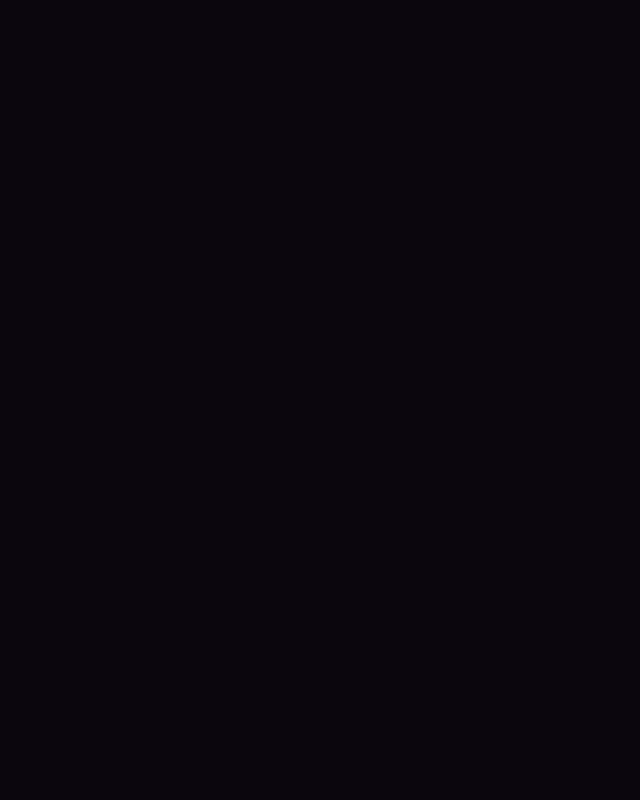
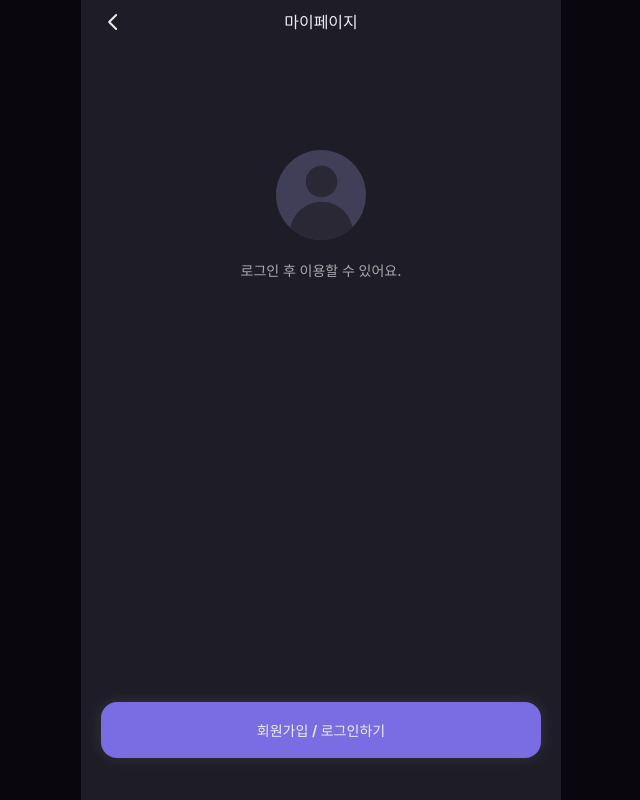
Before and after one commit to mongle-web/mongle-web, a React (Vite) app in the folder mongle-web/: page /profile in a window 1280 px wide. Before the commit this address had no page. Shown: the whole page, without its empty margins (319-959 px from the left). Built offline with nearby package versions, Linux system fonts and the light colour scheme.

Commit message:
[Feat]: #19 마이페이지 구현

```diff
--- a/mongle-web/src/components/common/Header.tsx
+++ b/mongle-web/src/components/common/Header.tsx
@@ -1,7 +1,6 @@
 import { useNavigate } from 'react-router-dom';
 
-// TODO: 마이페이지가 생기면 경로만 바꾸기 (예: '/mypage')
-const PROFILE_PATH = '/';
+const PROFILE_PATH = '/profile';
 
 // 로고 · 프로필 아이콘 공통 헤더 (피그마: 높이 24)
 function Header() {
--- /dev/null
+++ b/mongle-web/src/features/profile/pages/ProfilePage.tsx
@@ -0,0 +1,91 @@
+import { useNavigate } from 'react-router-dom';
+
+import { authStorage } from '@/api/authStorage';
+import { BackHeader } from '@/components/common';
+import { LOGIN_PATH, useAuth } from '@/hooks/useAuth';
+
+// TODO: 닉네임 API 연동 시 제거
+const TEMP_NICKNAME = '이름이름';
+
+// 마이페이지 (로그인 상태에 따라 로그아웃 버튼 / 로그인 버튼)
+function ProfilePage() {
+  const navigate = useNavigate();
+  const { isLoggedIn } = useAuth();
+
+  const handleLogin = () => {
+    navigate(LOGIN_PATH);
+  };
+
+  // TODO: 로그아웃 API가 생기면 호출 후 처리
+  const handleLogout = () => {
+    authStorage.clear();
+    navigate('/');
+  };
+
+  return (
+    <div className="relative min-h-dvh bg-b-900">
+      <BackHeader title="마이페이지" />
+
+      <section className="mx-auto mt-[106px] flex w-fit flex-col items-center gap-5">
+        <div className="relative size-[90px]">
+          <svg viewBox="0 0 90 90" fill="none" aria-hidden="true" className="size-[90px]">
+            <circle cx="45" cy="45" r="45" fill="#413E58" />
+            <path
+              d="M45.563 51.75C60.8758 51.7502 73.6338 62.6774 76.4712 77.1592C68.3567 85.1012 57.2517 89.9999 45.0005 90C33.2253 90 22.5079 85.4753 14.4878 78.0723C16.9575 63.1389 29.9296 51.75 45.563 51.75ZM45.563 15.75C54.2612 15.7503 61.313 22.8017 61.313 31.5C61.313 40.1983 54.2612 47.2497 45.563 47.25C36.8645 47.25 29.813 40.1985 29.813 31.5C29.813 22.8015 36.8645 15.75 45.563 15.75Z"
+              fill="#292834"
+            />
+          </svg>
+
+          {/* TODO: 누르면 편집 동작되게 */}
+          {isLoggedIn && (
+            <button
+              type="button"
+              aria-label="프로필 편집"
+              className="absolute right-[-4px] bottom-0 flex size-8 cursor-pointer items-center justify-center rounded-full bg-n-300"
+            >
+              <svg viewBox="0 0 23 23" fill="none" aria-hidden="true" className="size-[22.375px]">
+                <path
+                  d="M14.1157 4.70071L12.7908 6.02549L16.3494 9.58377L17.6742 8.25899C18.3586 7.57471 18.3586 6.46617 17.6742 5.78188L16.5957 4.70071C15.9114 4.01643 14.8028 4.01643 14.1184 4.70071H14.1157ZM12.1722 6.64408L5.7914 13.0271C5.50671 13.3118 5.29868 13.6648 5.18371 14.0508L4.21468 17.3436C4.14625 17.5762 4.20921 17.8253 4.37892 17.995C4.54864 18.1647 4.79774 18.2277 5.02768 18.162L8.32071 17.193C8.70668 17.0781 9.0598 16.87 9.34448 16.5854L15.7307 10.2024L12.1722 6.64408Z"
+                  fill="#413E58"
+                />
+              </svg>
+            </button>
+          )}
+        </div>
+
+        {isLoggedIn ? (
+          // TODO: 닉네임 API 연동 (현재 임시 값)
+          <p className="w-[145px] rounded-[16px] bg-n-900 px-5 py-3 text-center text-[14px] leading-[1.5] font-medium text-b-200">
+            {TEMP_NICKNAME}
+          </p>
+        ) : (
+          <p className="text-[14px] leading-[1.5] font-medium text-b-400">
+            로그인 후 이용할 수 있어요.
+          </p>
+        )}
+      </section>
+
+      {isLoggedIn ? (
+        <button
+          type="button"
+          onClick={handleLogout}
+          className="absolute inset-x-5 bottom-[42px] flex h-14 cursor-pointer items-center justify-center rounded-[16px] bg-n-900"
+        >
+          <span className="text-[14px] leading-[1.5] font-medium text-b-600">로그아웃</span>
+        </button>
+      ) : (
+        <button
+          type="button"
+          onClick={handleLogin}
+          className="absolute inset-x-5 bottom-[42px] flex h-14 cursor-pointer items-center justify-center rounded-[16px] border-2 border-white/40 bg-p-500 shadow-[0_0_16px_0_rgba(255,255,255,0.10)]"
+        >
+          <span className="text-[14px] leading-[1.5] font-semibold text-b-200">
+            회원가입 / 로그인하기
+          </span>
+        </button>
+      )}
+    </div>
+  );
+}
+
+export default ProfilePage;
--- a/mongle-web/src/routes/AppRouter.tsx
+++ b/mongle-web/src/routes/AppRouter.tsx
@@ -11,6 +11,7 @@ import HomePage from '@/features/home/pages/HomePage';
 import LoginPage from '@/features/login/pages/LoginPage';
 import NicknamePage from '@/features/login/pages/NicknamePage';
 import WelcomePage from '@/features/login/pages/WelcomePage';
+import ProfilePage from '@/features/profile/pages/ProfilePage';
 
 function AppRouter() {
   return (
@@ -27,6 +28,7 @@ function AppRouter() {
           <Route path="/login" element={<LoginPage />} />
           <Route path="/signup/nickname" element={<NicknamePage />} />
           <Route path="/signup/welcome" element={<WelcomePage />} />
+          <Route path="/profile" element={<ProfilePage />} />
         </Routes>
       </AppLayout>
     </BrowserRouter>
```
